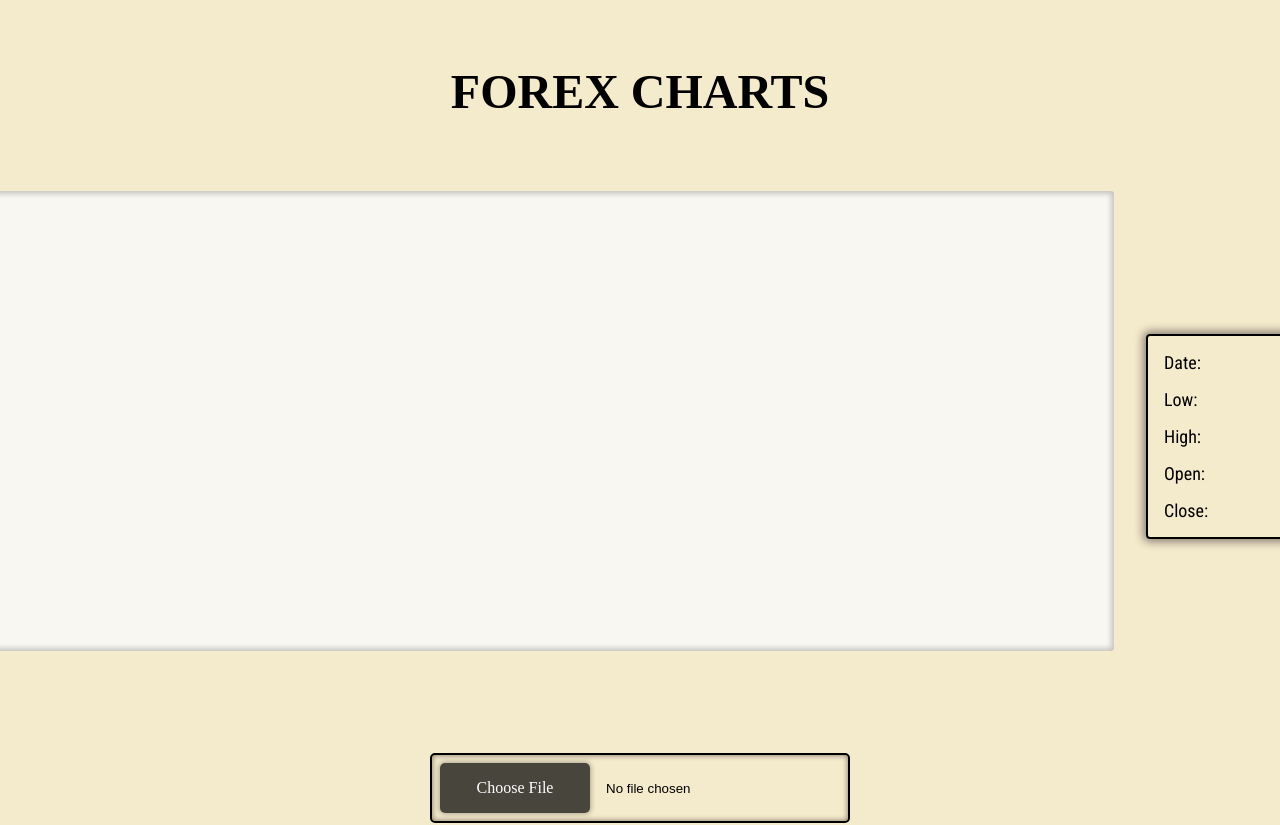
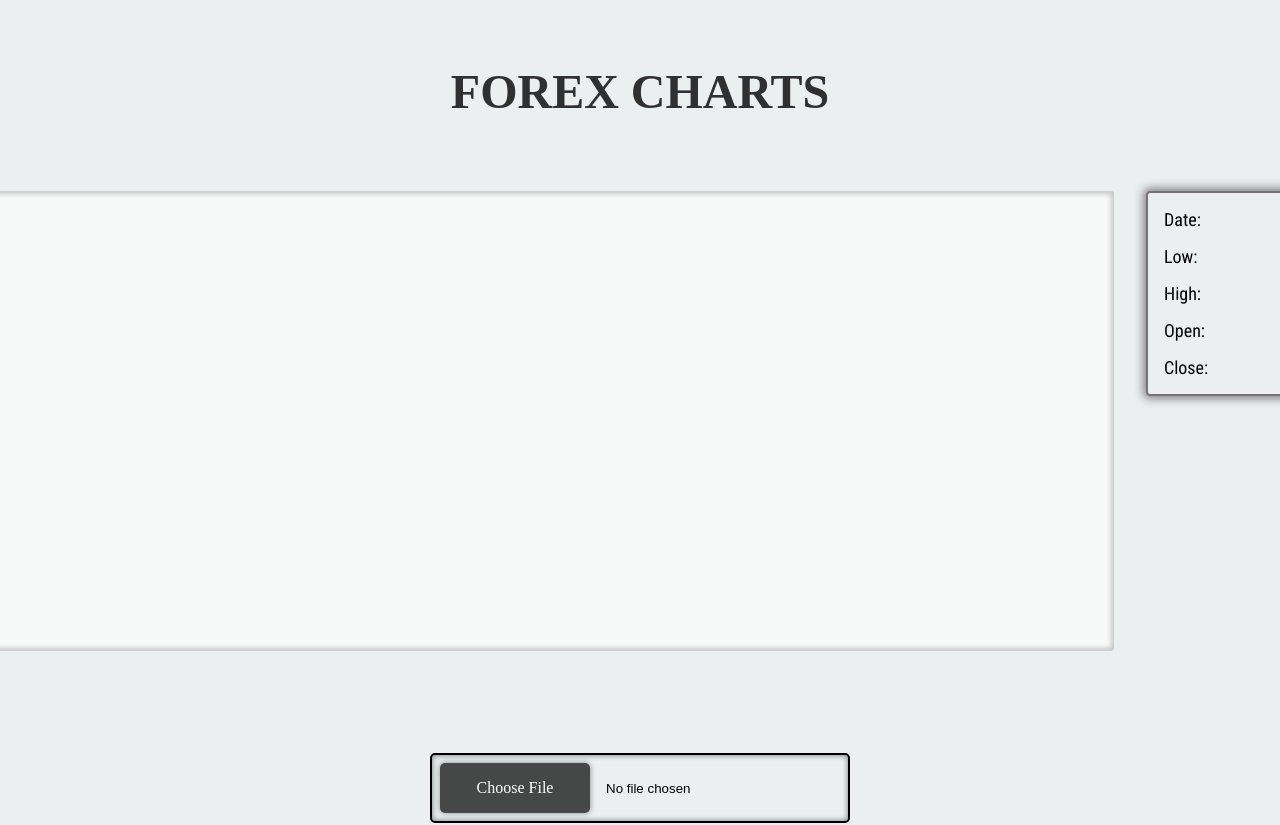
Before and after one commit to georgeonisiforou/Forex-Charts, a Next.js app: page / in a window 1280 px wide. Shown: the top 825 px of the page. Built offline with nearby package versions, Linux system fonts and the light colour scheme; a web font is replaced by a local one.

Commit message:
styling modifications v6

```diff
--- a/components/ForexTable.js
+++ b/components/ForexTable.js
@@ -10,12 +10,13 @@ const Container = styled.div`
   align-items: center;
   padding: 64px;
   gap: 32px;
-  background-color: rgba(200, 150, 0, 0.2);
+  background-color: rgba(60, 100, 110, 0.1);
 `;
 
 const Title = styled.h1`
   font-size: 48px;
   font-family: "ADLaM Display", cursive;
+  color: rgba(0, 0, 0, 0.8);
 `;
 
 const Graph = styled.div`
@@ -23,7 +24,6 @@ const Graph = styled.div`
   gap: 32px;
   padding: 40px;
   justify-content: center;
-  align-items: center;
 `;
 
 const InfoSidebar = styled.div`
@@ -31,7 +31,7 @@ const InfoSidebar = styled.div`
   flex-direction: column;
   gap: 16px;
   width: 220px;
-  border: 2px solid #000;
+  border: 2px solid rgba(40, 30, 35, 0.6);
   padding: 1rem;
   height: fit-content;
   border-radius: 4px;
```
